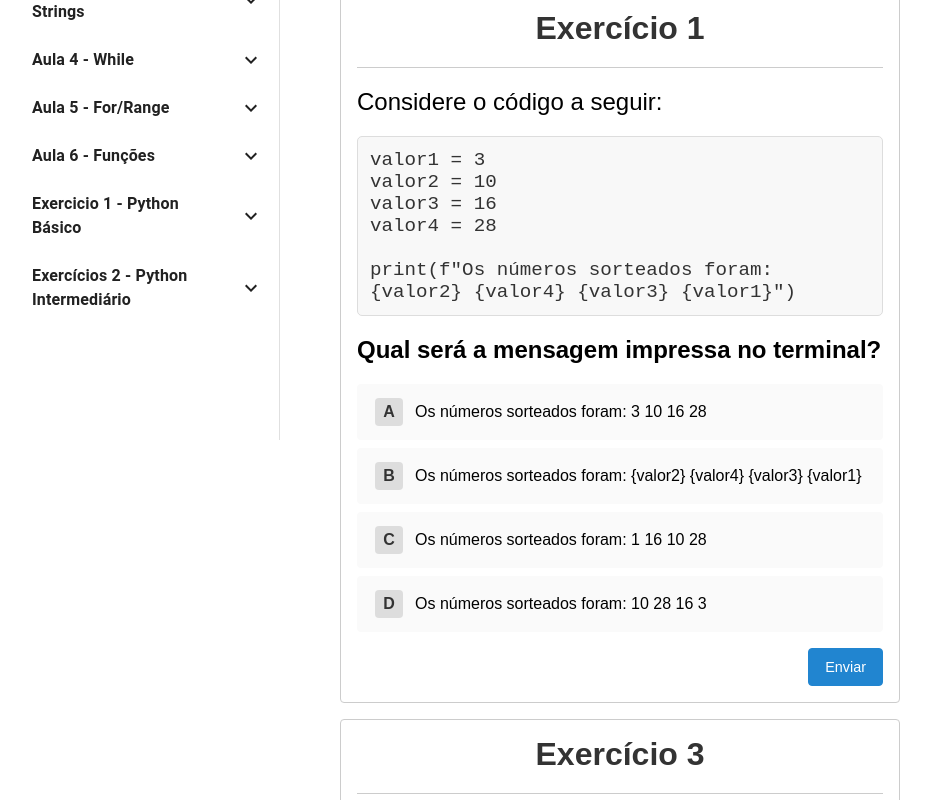
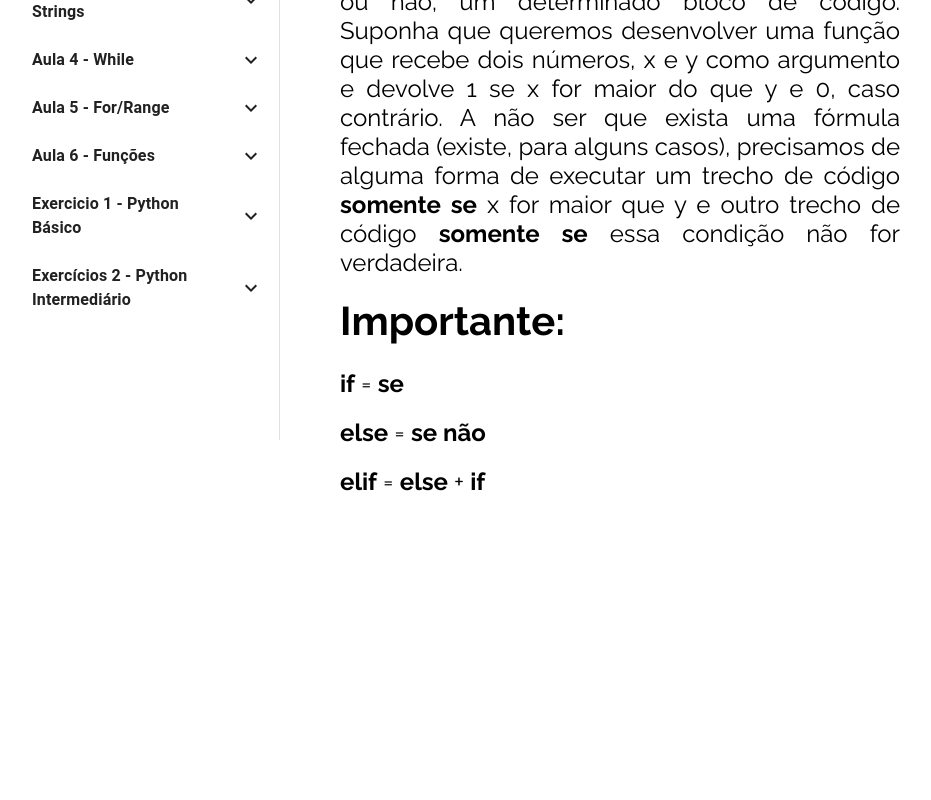
Before and after one commit to iancdesponds/front-grupo-3, a React (Vite) app in the folder Projeto-Informar/: page /aula-2/inicio in a window 1280 px wide. Shown: the part 360-1160 px from the top of the page, without its empty margins (20-951 px from the left). After the commit the page ends 1036 px from the top, so only its background shows below. Built offline with nearby package versions, Linux system fonts and the light colour scheme.

Commit message:
Update Inicio.jsx

```diff
--- a/Projeto-Informar/src/modulos/Aula-2/pages/Inicio.jsx
+++ b/Projeto-Informar/src/modulos/Aula-2/pages/Inicio.jsx
@@ -1,53 +1,25 @@
-import React from "react";
-import QuestionCard from "../../../components/QuestionCard";
+import React from 'react';
+import QuestionCard from '../../../components/QuestionCard';
 
 function InicioAula2() {
   return (
     <div>
       <h1>Aula 2 - Início</h1>
+      <h2>Condicionais</h2>
       <p>
-        Lorem ipsum dolor sit amet, consectetur adipiscing elit. Vestibulum
-        ullamcorper enim at nulla faucibus luctus. Quisque pulvinar augue non
-        justo finibus cursus.
+      Na aula de hoje vimos como desenvolver programas que, dada uma condição, executam, ou não, um determinado bloco de código. Suponha que queremos desenvolver uma função que recebe dois números, x e y como argumento e devolve 1 se x for maior do que y e 0, caso contrário. A não ser que exista uma fórmula fechada (existe, para alguns casos), precisamos de alguma forma de executar um trecho de código <strong>somente se</strong> x for maior que y e outro trecho de código <strong>somente se</strong> essa condição não for verdadeira.
+      </p>
+      <h2>Importante:</h2>
+      <p>
+      <strong>if</strong> = <strong>se</strong>
+      </p>
+      <p>
+      <strong>else</strong> = <strong>se não</strong>
+      </p>
+      <p>
+      <strong>elif</strong> = <strong>else</strong> + <strong>if</strong>
       </p>
 
-      <QuestionCard
-        questionTitle="Exercício 1"
-        questionDescription="Considere o código a seguir:"
-        codeSnippet={`valor1 = 3
-valor2 = 10
-valor3 = 16
-valor4 = 28
-
-print(f"Os números sorteados foram: {valor2} {valor4} {valor3} {valor1}")`}
-        questionText="Qual será a mensagem impressa no terminal?"
-        options={[
-          "Os números sorteados foram: 3 10 16 28",
-          "Os números sorteados foram: {valor2} {valor4} {valor3} {valor1}",
-          "Os números sorteados foram: 1 16 10 28",
-          "Os números sorteados foram: 10 28 16 3",
-        ]}
-        correctIndex={3} // "10 28 16 3" é a opção 3 (0-based)
-        explanation="Será impresso a mensagem: 10 28 16 3. Como criamos uma f-string, as variáveis aparecem no lugar das chaves."
-        localStorageKey="exercicio2"
-      />
-
-      {/* Você pode reutilizar o componente para outro exercício: */}
-      <QuestionCard
-        questionTitle="Exercício 3"
-        questionDescription="Outro exemplo..."
-        codeSnippet={`print("Hello World!")`}
-        questionText="O que esse código faz?"
-        options={[
-          "Exibe Hello World! no terminal",
-          "Encerra o programa",
-          "Imprime a data atual",
-          "Nada",
-        ]}
-        correctIndex={0}
-        explanation="O print exibe o texto no terminal."
-        localStorageKey="exercicio3"
-      />
     </div>
   );
 }
```
